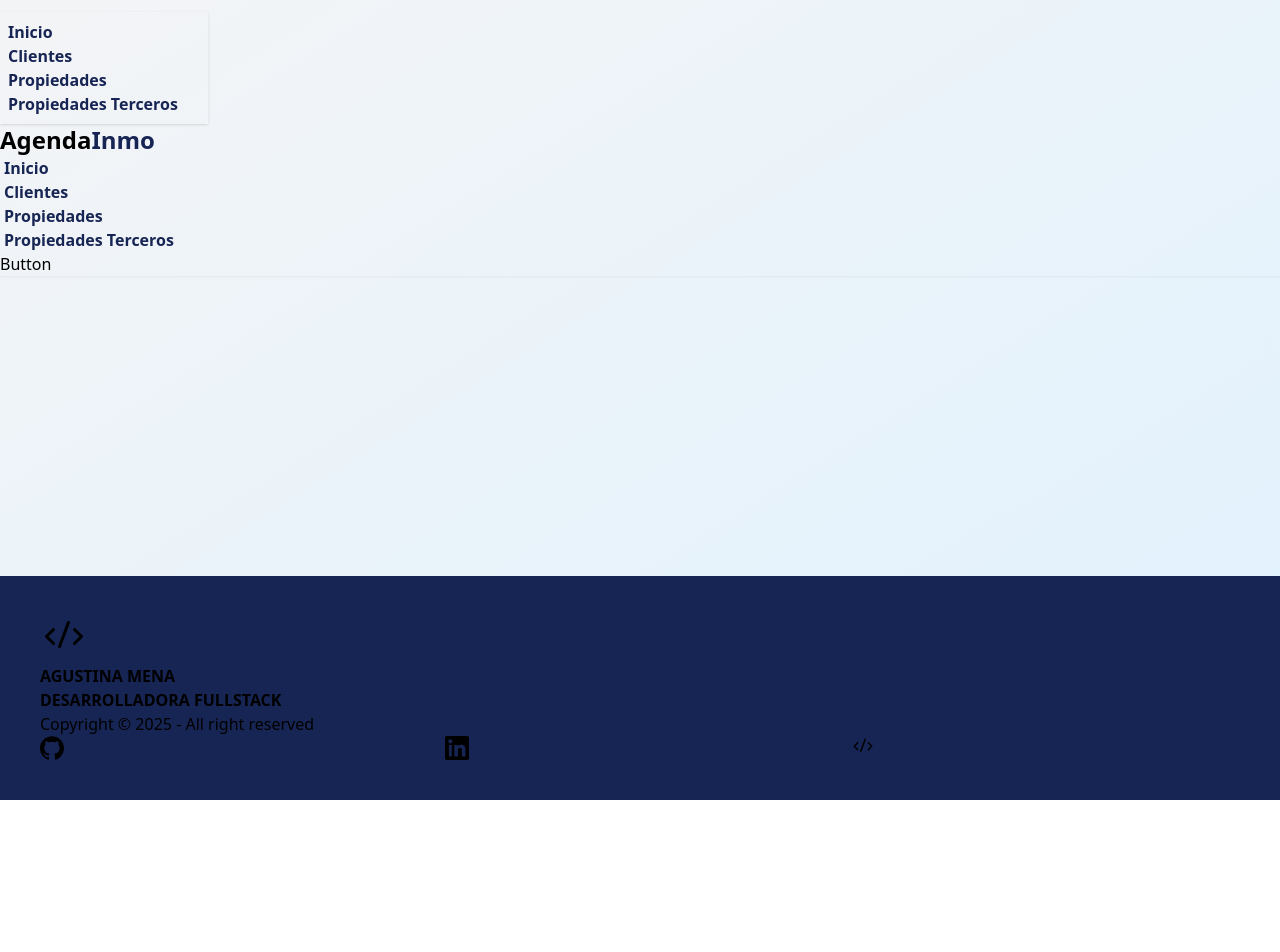
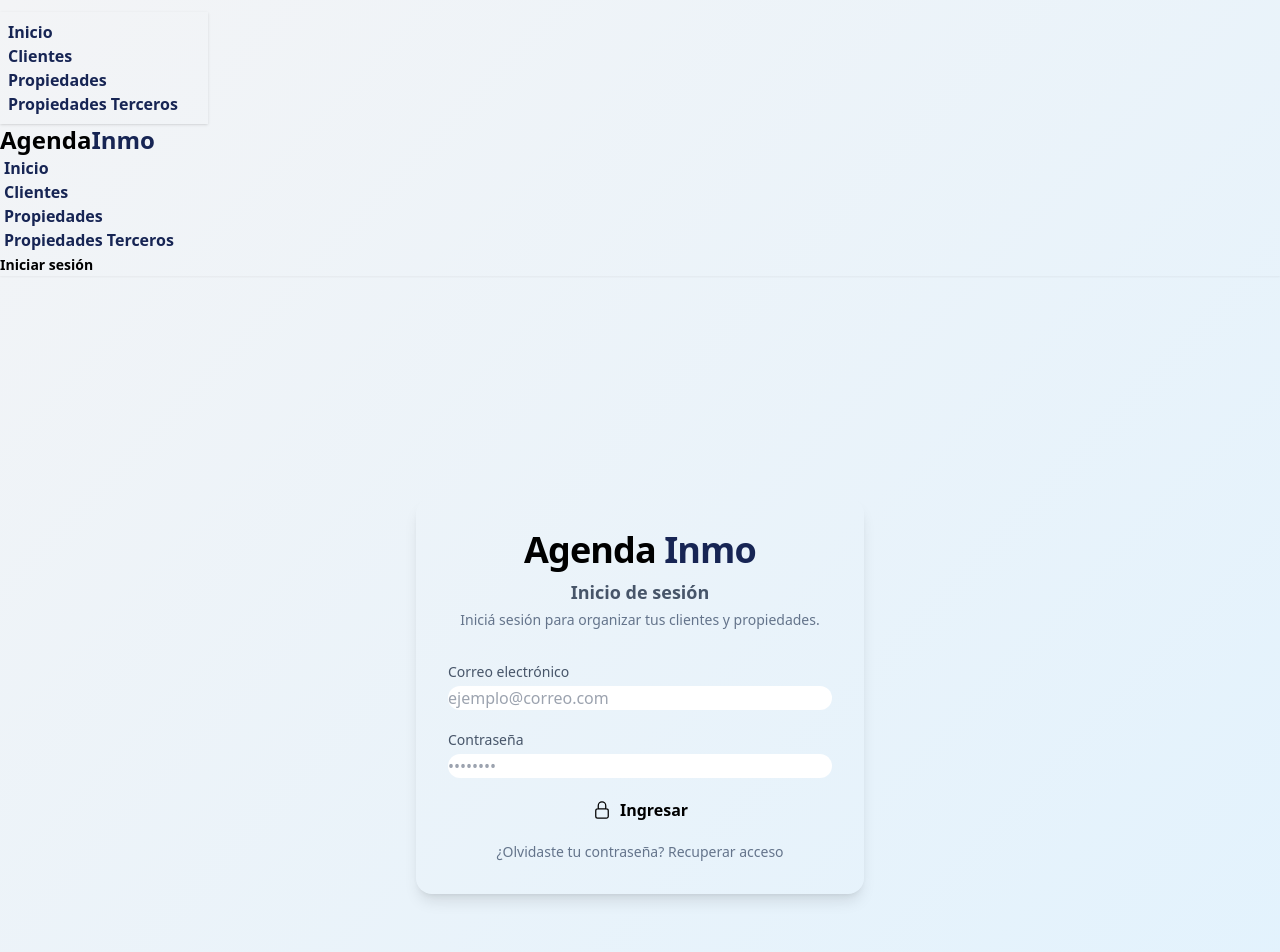
Before and after one commit to Agusme/agenda-inmobiliarias, a React (Vite) app: page /login in a window 1280 px wide. Shown: the top 952 px of the page. Before the commit the page ends 800 px from the top, so only its background shows below. Built offline with nearby package versions, Linux system fonts and the light colour scheme.

Commit message:
feat: maquetacion de login

```diff
--- a/src/components/Layout/Navbar.tsx
+++ b/src/components/Layout/Navbar.tsx
@@ -34,7 +34,12 @@ export default function Navbar() {
         </ul>
       </div>
       <div className="navbar-end">
-        <a className="btn">Button</a>
+        <NavLink
+          to="/login"
+          className={({isActive})=>`font-semibold text-sm hover:text-primary hover:opacity-90 ${isActive ? 'text-primary': 'text-black' }`}
+        >
+          Iniciar sesión
+        </NavLink>
       </div>
     </div>
   )
--- /dev/null
+++ b/src/pages/Login.tsx
@@ -0,0 +1,66 @@
+import { LockClosedIcon } from "@heroicons/react/24/outline";
+
+export default function Login() {
+  return (
+    <div className="min-h-screen flex items-center justify-center  px-4">
+      <div className="w-full max-w-md bg-base-100 rounded-2xl shadow-lg p-8">
+        {/* Logo / título */}
+        <div className="text-center mb-8">
+          <h1 className="text-4xl font-extrabold text-primary tracking-tight">
+            Agenda <span className="text-blue-950">Inmo</span>
+          </h1>
+          <h2 className="text-lg font-semibold text-slate-600 mt-2">
+            Inicio de sesión
+          </h2>
+          <p className="text-sm text-slate-500 mt-1">
+            Iniciá sesión para organizar tus clientes y propiedades.
+          </p>
+        </div>
+
+        {/* Formulario */}
+        <form className="space-y-5">
+          {/* Email */}
+          <div>
+            <label className="block text-sm font-medium text-slate-600 mb-1">
+              Correo electrónico
+            </label>
+            <input
+              type="email"
+              placeholder="ejemplo@correo.com"
+              className="input input-bordered w-full rounded-xl"
+            />
+          </div>
+
+          {/* Contraseña */}
+          <div>
+            <label className="block text-sm font-medium text-slate-600 mb-1">
+              Contraseña
+            </label>
+            <input
+              type="password"
+              placeholder="••••••••"
+              className="input input-bordered w-full rounded-xl"
+            />
+          </div>
+
+          {/* Botón */}
+          <button
+            type="submit"
+            className="btn btn-primary w-full font-semibold rounded-xl flex items-center justify-center gap-2"
+          >
+            <LockClosedIcon className="w-5 h-5" />
+            Ingresar
+          </button>
+
+          {/* Link inferior */}
+          <p className="text-center text-sm text-slate-500 mt-4">
+            ¿Olvidaste tu contraseña?{" "}
+            <a href="#" className="text-primary hover:underline">
+              Recuperar acceso
+            </a>
+          </p>
+        </form>
+      </div>
+    </div>
+  );
+}
--- a/src/router/AppRouter.tsx
+++ b/src/router/AppRouter.tsx
@@ -5,6 +5,7 @@ import Clients from "../pages/Clients";
 import Properties from "../pages/Properties";
 import ThirdParties from "../pages/ThirdParties";
 import Footer from "../components/Layout/Footer";
+import Login from "../pages/Login";
 
 export default function AppRouter() {
     return (
@@ -17,6 +18,7 @@ export default function AppRouter() {
                         <Route path="/clientes" element={<Clients />} />
                         <Route path="/propiedades" element={<Properties />} />
                         <Route path="/propiedades-terceros" element={<ThirdParties />} />
+                        <Route  path="/login" element={<Login/>} />
                     </Routes>
                 </main>
                 <Footer />
```
